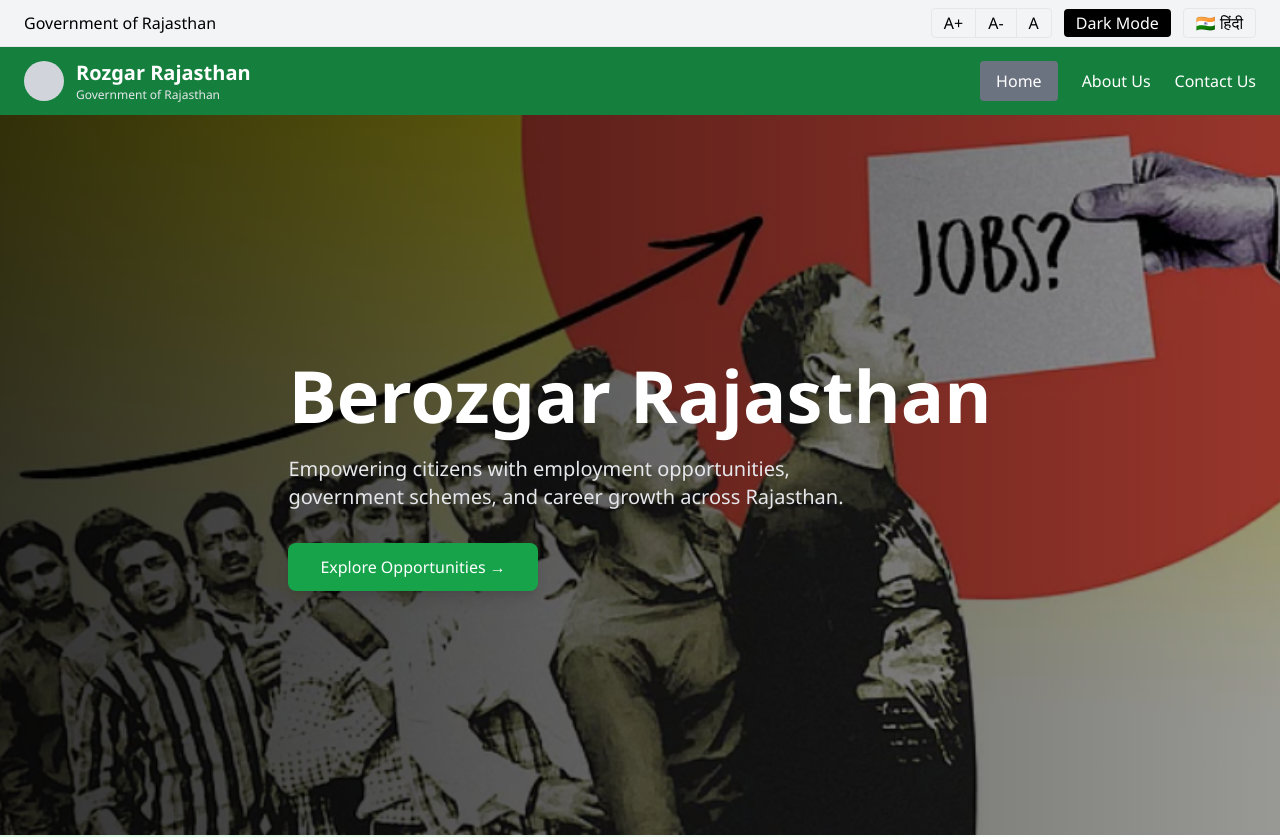
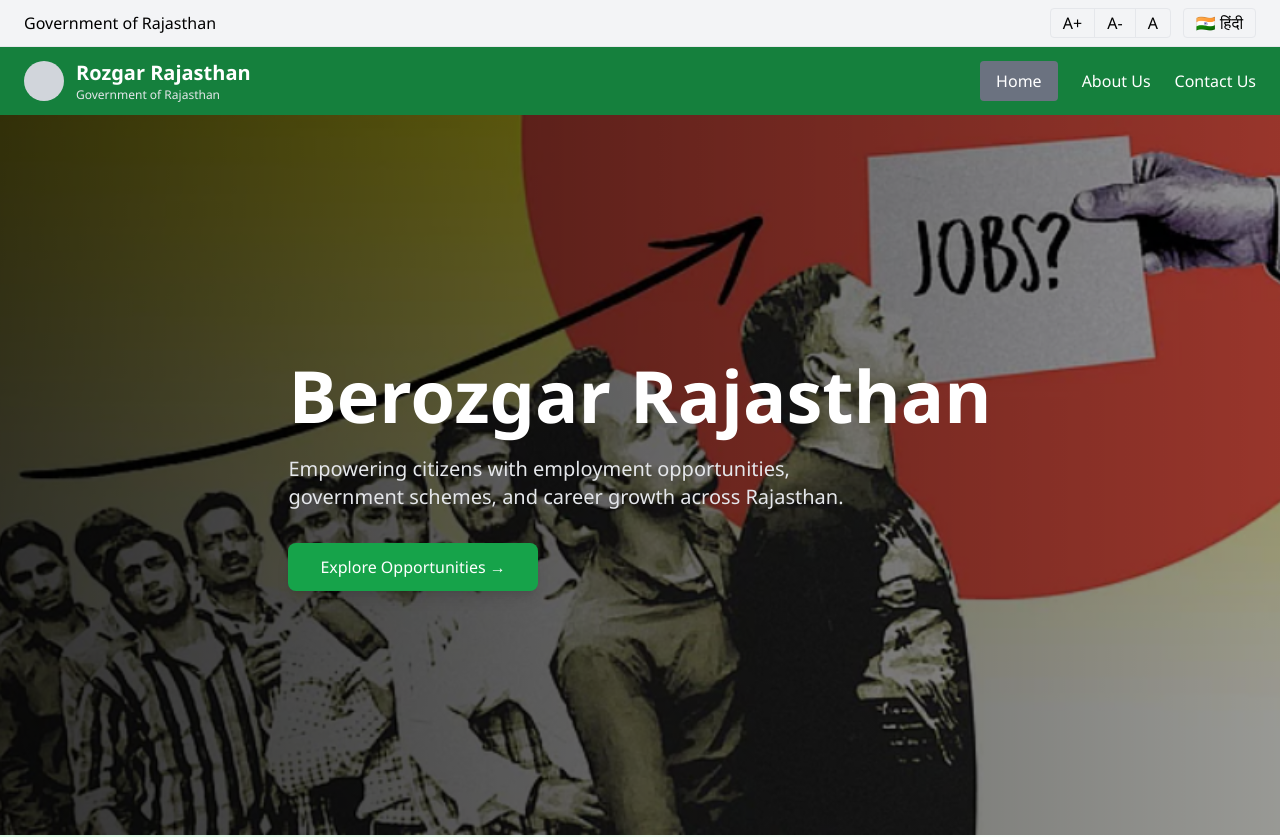
Before and after one commit to AlchemistMonkey02/job-portal-rajasthan, a React (Vite) app: page / in a window 1280 px wide. Shown: the top 837 px of the page. Built offline with nearby package versions, Linux system fonts and the light colour scheme.

Commit message:
initial commit

```diff
--- a/package.json
+++ b/package.json
@@ -11,8 +11,10 @@
   },
   "dependencies": {
     "framer-motion": "^12.38.0",
+    "i18next": "^25.8.18",
     "react": "^19.2.4",
-    "react-dom": "^19.2.4"
+    "react-dom": "^19.2.4",
+    "react-i18next": "^16.5.8"
   },
   "devDependencies": {
     "@eslint/js": "^9.39.4",
--- a/src/App.jsx
+++ b/src/App.jsx
@@ -1,10 +1,12 @@
 import Header from "./components/Header";
 import Hero from "./Hero";
 import Footer from "./components/Footer";
+import TopBar from "./components/TopBar";
 
 function App() {
   return (
     <div>
+      <TopBar />
       <Header />
       <Hero />
       <Footer />
--- a/src/components/Header.jsx
+++ b/src/components/Header.jsx
@@ -1,12 +1,9 @@
 // src/components/Header.jsx
 import React from "react";
-import TopBar from "./TopBar";
 
 const Header = () => {
   return (
     <header className="w-full">
-      {/* Top Govt Strip */}
-      <TopBar />
 
       {/* Combined Header Row */}
 <div className="w-full bg-green-700 text-white">
--- a/src/components/TopBar.jsx
+++ b/src/components/TopBar.jsx
@@ -1,23 +1,22 @@
 import { useState } from "react";
 
 const TopBar = () => {
-  const [dark, setDark] = useState(false);
   const [fontSize, setFontSize] = useState(16);
+  const [lang, setLang] = useState("en");
 
   // Font controls
   const increaseFont = () => setFontSize((prev) => prev + 2);
   const decreaseFont = () => setFontSize((prev) => prev - 2);
   const resetFont = () => setFontSize(16);
 
-  // Dark mode toggle
-  const toggleDark = () => {
-    setDark(!dark);
-    document.documentElement.classList.toggle("dark");
+  // Language toggle
+  const toggleLanguage = () => {
+    setLang((prev) => (prev === "en" ? "hi" : "en"));
   };
 
   return (
     <div
-      className="w-full bg-gray-100 border-b text-sm dark:bg-gray-900 dark:text-white"
+      className="w-full bg-gray-100 border-b text-sm"
       style={{ fontSize: `${fontSize}px` }}
     >
       <div className="max-w-7xl mx-auto flex items-center justify-between px-6 py-2">
@@ -32,28 +31,23 @@ const TopBar = () => {
 
           {/* Font Controls */}
           <div className="flex border rounded overflow-hidden">
-            <button onClick={increaseFont} className="px-3 py-1 hover:bg-gray-200 dark:hover:bg-gray-700">
+            <button onClick={increaseFont} className="px-3 py-1 hover:bg-gray-200">
               A+
             </button>
-            <button onClick={decreaseFont} className="px-3 py-1 border-l hover:bg-gray-200 dark:hover:bg-gray-700">
+            <button onClick={decreaseFont} className="px-3 py-1 border-l hover:bg-gray-200">
               A-
             </button>
-            <button onClick={resetFont} className="px-3 py-1 border-l hover:bg-gray-200 dark:hover:bg-gray-700">
+            <button onClick={resetFont} className="px-3 py-1 border-l hover:bg-gray-200">
               A
             </button>
           </div>
 
-          {/* Dark Mode */}
+          {/* Language Toggle */}
           <button
-            onClick={toggleDark}
-            className="bg-black text-white px-3 py-1 rounded hover:bg-gray-800 transition"
+            onClick={toggleLanguage}
+            className="border px-3 py-1 rounded hover:bg-gray-200 transition"
           >
-            Dark Mode
-          </button>
-
-          {/* Language */}
-          <button className="border px-3 py-1 rounded hover:bg-gray-200 dark:hover:bg-gray-700 transition">
-            🇮🇳 हिंदी
+            {lang === "en" ? "🇮🇳 हिंदी" : "🇬🇧 English"}
           </button>
 
         </div>
```
Also changed, not shown: 1 other file (tests, documents, lock files or other folders).
